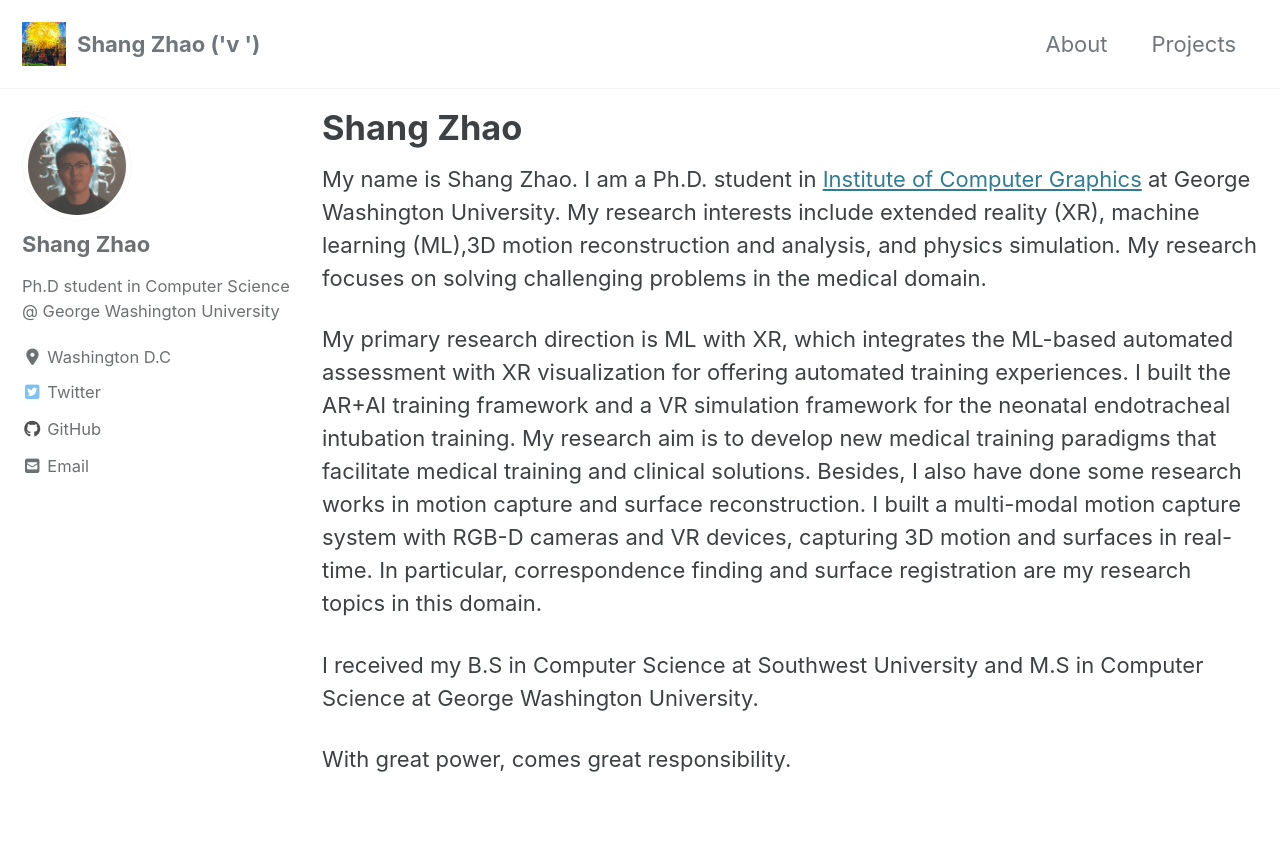
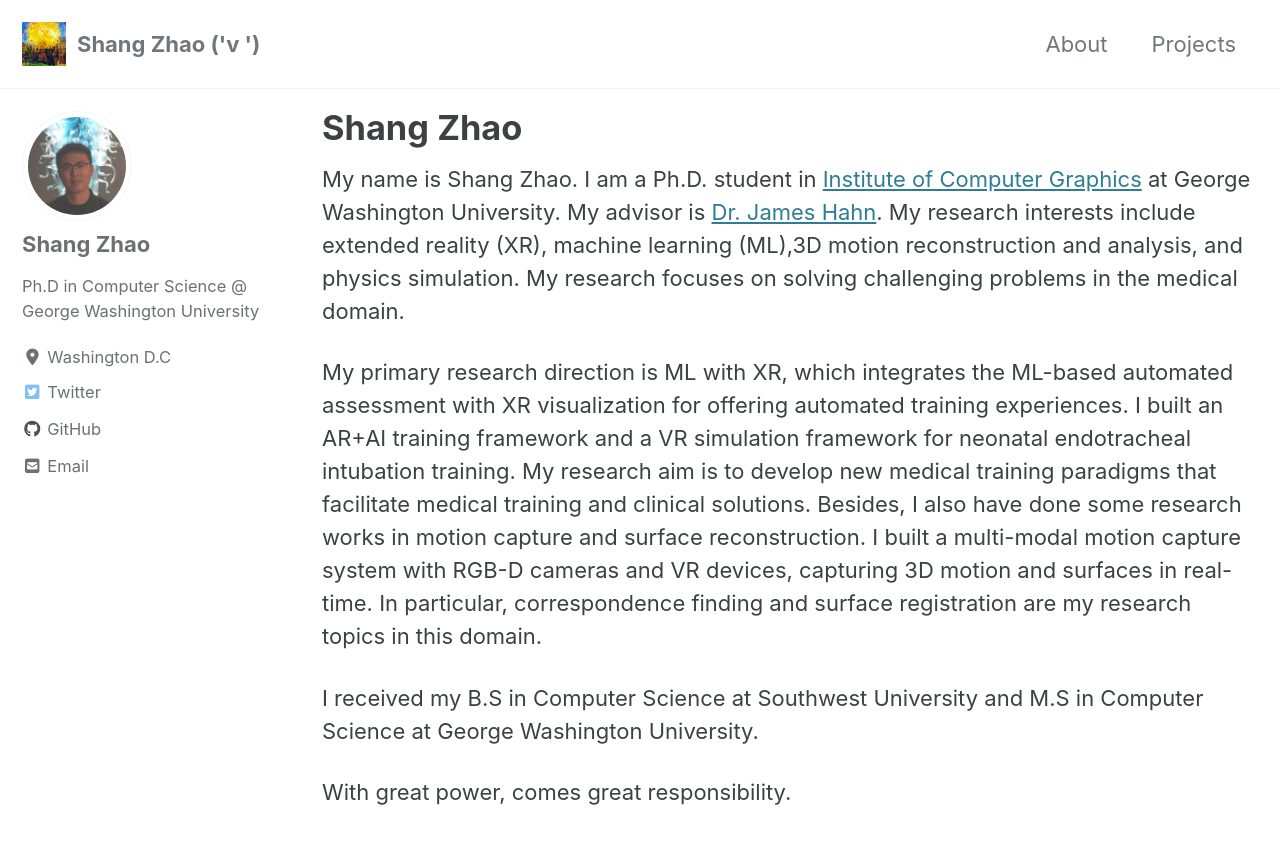
Before and after one commit to Edwinzero/edwinzero.github.io, a Jekyll site: the page built from _pages/about.md, in a window 1280 px wide and 900 px high. Shown: the top 844 px of the window. Built offline with Jekyll 4.4.1, drawn with Linux system fonts in a browser that asks for light colours; cached includes are drawn as plain includes; nearby versions of some CDN libraries.

```diff
--- a/_config.yml
+++ b/_config.yml
@@ -20,7 +20,7 @@ title                    : "Shang Zhao ('v ')"
 title_separator          : "-"
 subtitle                 : # site tagline that appears below site title in masthead
 name                     : "Shang Zhao"
-description              : "Ph.D candidate in Computer Graphics from George Washington University."
+description              : "Ph.D in Computer Graphics from George Washington University."
 url                      : # the base hostname & protocol for your site e.g. "https://mmistakes.github.io"
 baseurl                  : # the subpath of your site, e.g. "/blog"
 repository               : "Edwinzero/edwinzero.github.io"
@@ -109,7 +109,7 @@ analytics:
 author:
   name             : "Shang Zhao"
   avatar           : "/assets/imgs/bio400.png"
-  bio              : "Ph.D student in Computer Science @ George Washington University"
+  bio              : "Ph.D in Computer Science @ George Washington University"
   location         : "Washington D.C"
   email            : "edwinz@gwmail.gwu.edu"
   links:
--- a/_pages/about.md
+++ b/_pages/about.md
@@ -7,9 +7,9 @@ sitemap: about
 permalink: /about/
 ---
 
-My name is Shang Zhao. I am a Ph.D. student in [Institute of Computer Graphics](https://icg.gwu.edu/) at George Washington University. My research interests include extended reality (XR), machine learning (ML),3D motion reconstruction and analysis, and physics simulation. My research focuses on solving challenging problems in the medical domain.
+My name is Shang Zhao. I am a Ph.D. student in [Institute of Computer Graphics](https://icg.gwu.edu/) at George Washington University. My advisor is [Dr. James Hahn](https://www.seas.gwu.edu/james-hahn). My research interests include extended reality (XR), machine learning (ML),3D motion reconstruction and analysis, and physics simulation. My research focuses on solving challenging problems in the medical domain.
 
-My primary research direction is ML with XR, which integrates the ML-based automated assessment with XR visualization for offering automated training experiences. I built the AR+AI training framework and a VR simulation framework for the neonatal endotracheal intubation training. My research aim is to develop new medical training paradigms that facilitate medical training and clinical solutions. Besides, I also have done some research works in motion capture and surface reconstruction. I built a multi-modal motion capture system with RGB-D cameras and VR devices, capturing 3D motion and surfaces in real-time. In particular, correspondence finding and surface registration are my research topics in this domain.
+My primary research direction is ML with XR, which integrates the ML-based automated assessment with XR visualization for offering automated training experiences. I built an AR+AI training framework and a VR simulation framework for neonatal endotracheal intubation training. My research aim is to develop new medical training paradigms that facilitate medical training and clinical solutions. Besides, I also have done some research works in motion capture and surface reconstruction. I built a multi-modal motion capture system with RGB-D cameras and VR devices, capturing 3D motion and surfaces in real-time. In particular, correspondence finding and surface registration are my research topics in this domain.
 
 I received my B.S in Computer Science at Southwest University and M.S in Computer Science at George Washington University.
 
```
